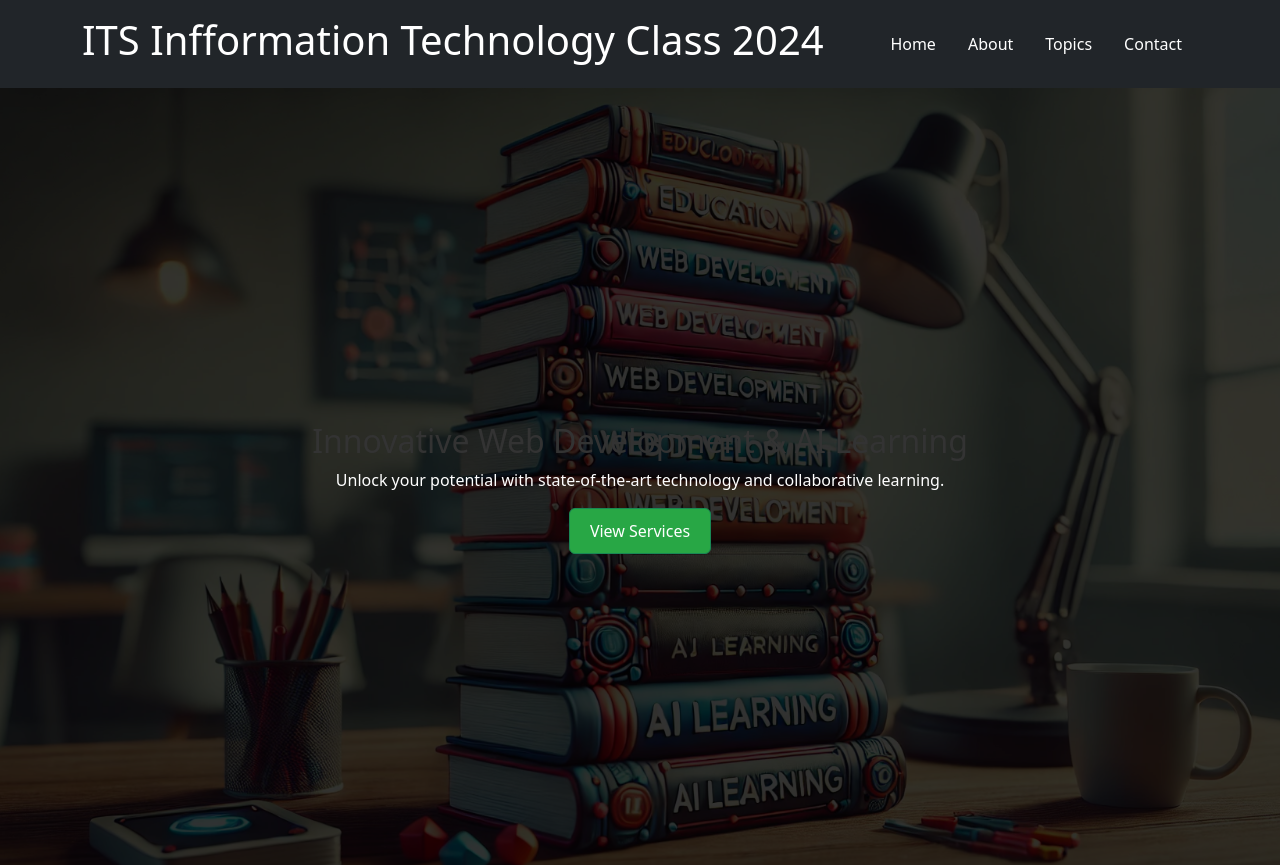
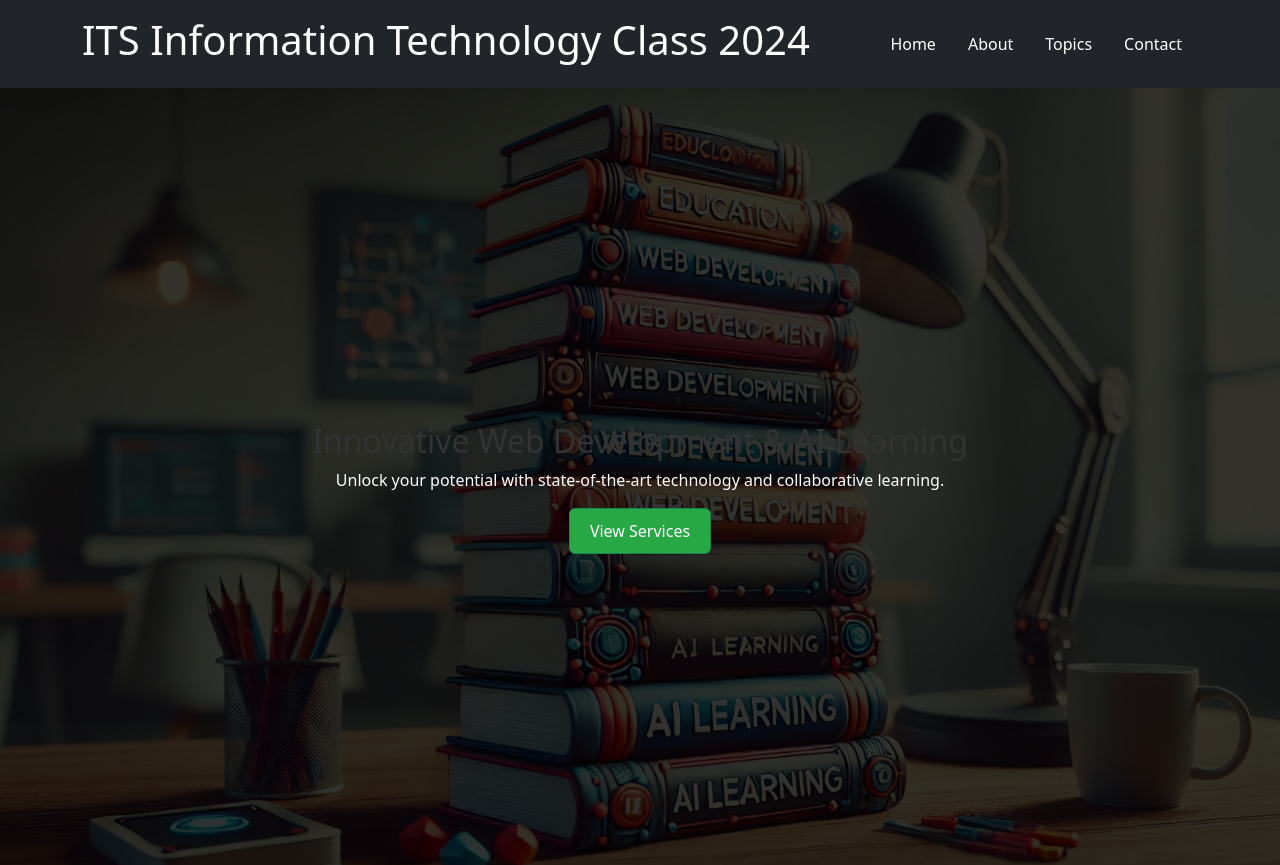
Before and after one commit to cris65/github_website, a plain HTML site: page index.html in a window 1280 px wide. Shown: the top 865 px of the page. Drawn offline with nearby package versions, Linux system fonts and the light colour scheme.

Commit message:
Update index.html
amcora errore sul testo

```diff
--- a/index.html
+++ b/index.html
@@ -12,7 +12,7 @@
 <body>
     <header class="bg-dark text-white p-3">
         <div class="container d-flex justify-content-between align-items-center">
-            <h1>ITS Infformation Technology Class 2024</h1>
+            <h1>ITS Information Technology Class 2024</h1>
             <nav>
                 <ul class="nav">
                     <li class="nav-item"><a class="nav-link text-white" href="#home">Home</a></li>
```
